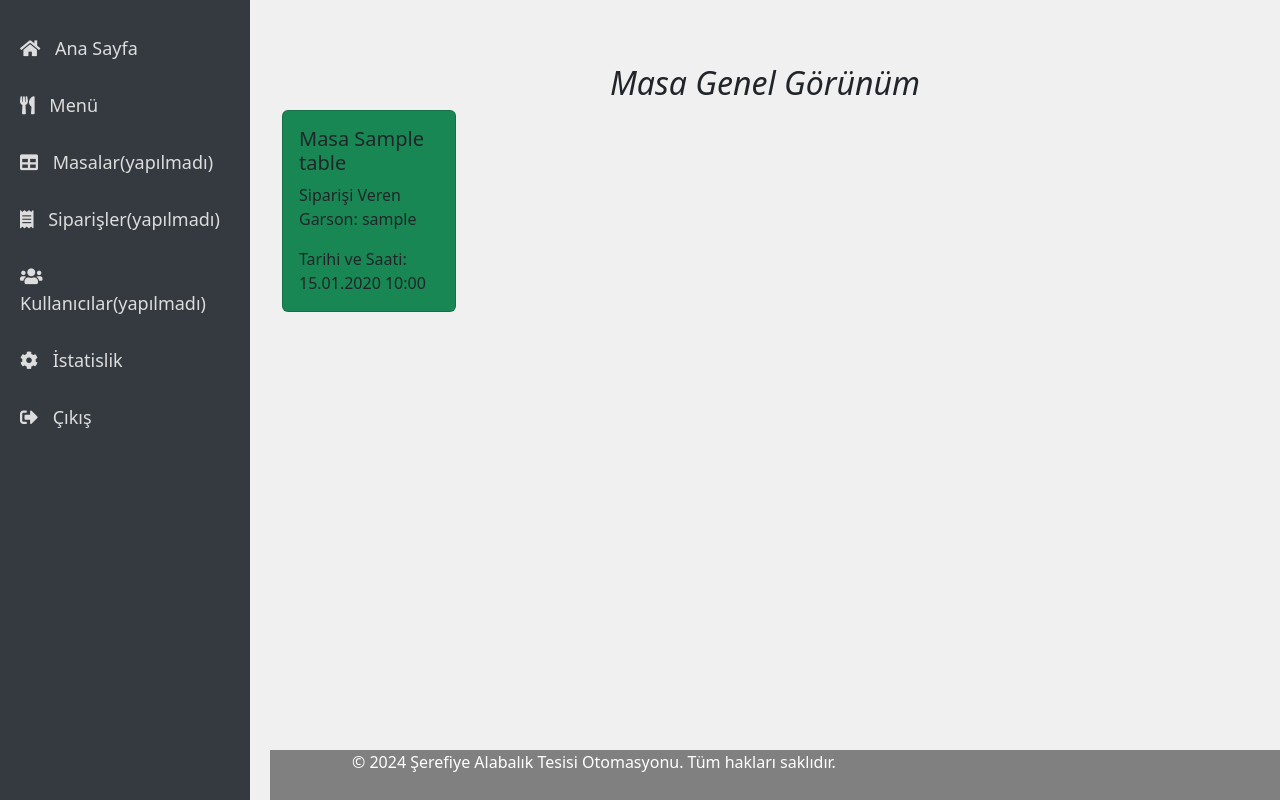
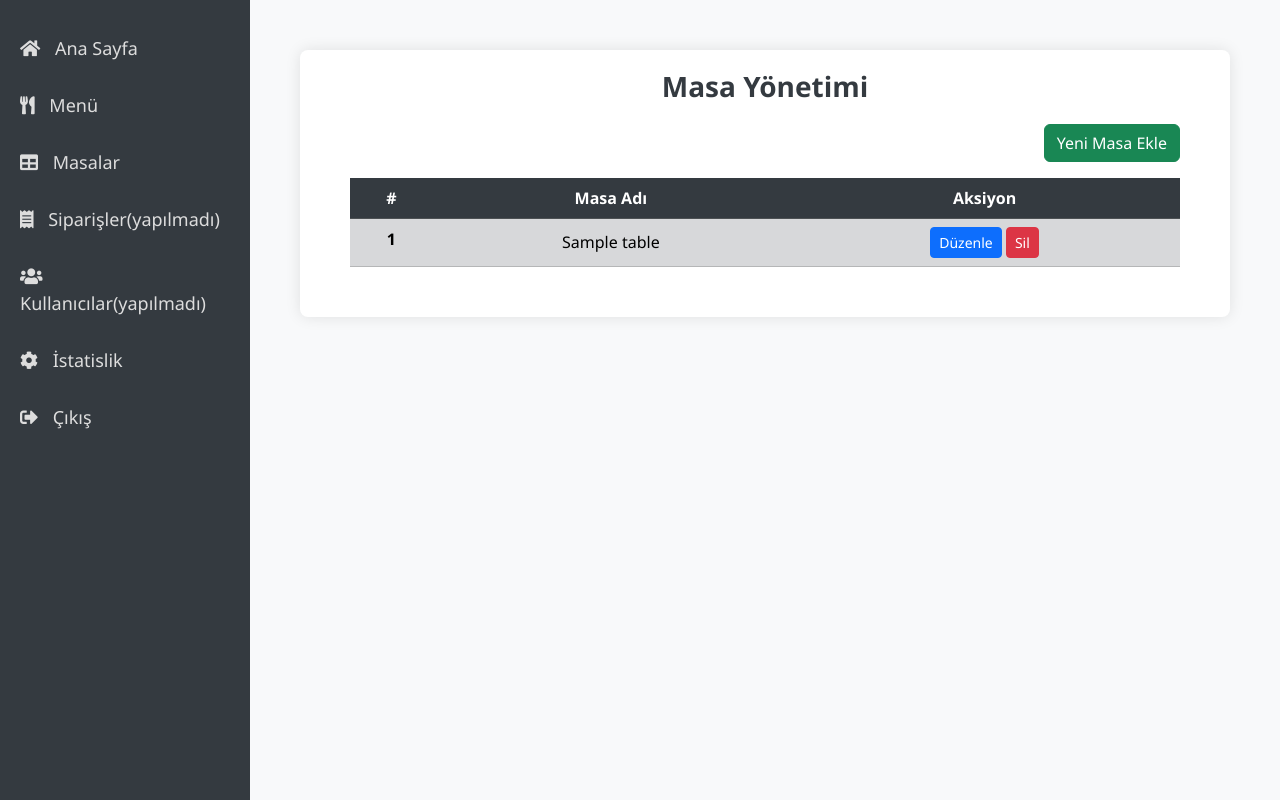
Before and after one commit to veyselemreyemlik/LokantaOtomasyon, a PHP site: page /table.php in a window 1280 px wide. Run offline with PHP 8.4, Linux system fonts and the light colour scheme; tables that the repository leaves empty or names only in its code hold one stand-in row (values such as "Sample post").

Commit message:
masa işlemleri yapıldı

```diff
--- a/sidebar.php
+++ b/sidebar.php
@@ -64,7 +64,7 @@
     <div class="sidebar">
         <a href="admin.php"><i class="fas fa-home"></i> Ana Sayfa</a>
         <a href="menu.php"><i class="fas fa-utensils"></i> Menü </a>
-        <a href="table.php"><i class="fas fa-table"></i> Masalar(yapılmadı)</a>
+        <a href="table.php"><i class="fas fa-table"></i> Masalar</a>
         <a href="orders.php"><i class="fas fa-receipt"></i> Siparişler(yapılmadı)</a>
         <a href="users.php"><i class="fas fa-users"></i> Kullanıcılar(yapılmadı)</a>
         <a href="statistics.php"><i class="fas fa-cog"></i> İstatislik</a>
--- a/table.php
+++ b/table.php
@@ -1,158 +1,176 @@
 <?php
-include 'connection.php';
-include 'sidebar.php';
-
-
-session_start();
-
-// Masaları ve sipariş durumlarını veritabanından çekme
-$sql_active_tables = "SELECT t.id AS table_id, t.table_name, u.username AS waiter_name
-                      FROM tables t
-                      LEFT JOIN orders o ON t.id = o.table_id
-                      LEFT JOIN users u ON o.user_id = u.id
-                      WHERE o.status IS NOT NULL
-                      GROUP BY t.id, t.table_name, u.username";
-$result_active_tables = $conn->query($sql_active_tables);
-
-$sql_inactive_tables = "SELECT t.id AS table_id, t.table_name
-                        FROM tables t
-                        LEFT JOIN orders o ON t.id = o.table_id
-                        WHERE o.status IS NULL";
-$result_inactive_tables = $conn->query($sql_inactive_tables);
+include "connection.php";
+include "sidebar.php";
 ?>
 
 <!DOCTYPE html>
 <html lang="tr">
 
 <head>
-    <meta charset="UTF-8">
-    <meta name="viewport" content="width=device-width, initial-scale=1.0">
-    <title>Masalar Genel Görünüm</title>
-    <link rel="stylesheet" href="view/style.css">
-    <link href="https://cdn.jsdelivr.net/npm/bootstrap@5.3.3/dist/css/bootstrap.min.css" rel="stylesheet"
-        integrity="sha384-QWTKZyjpPEjISv5WaRU9OFeRpok6YctnYmDr5pNlyT2bRjXh0JMhjY6hW+ALEwIH" crossorigin="anonymous">
-    <script src="https://cdn.jsdelivr.net/npm/chart.js"></script>
     <style>
-        .chart-container {
-            position: relative;
-            height: 40vh;
+    body {
+        font-family: 'Segoe UI', Tahoma, Geneva, Verdana, sans-serif;
+        background-color: #f8f9fa;
     }
 
-        .row {
-            margin-bottom: 20px;
+    .content {
+        padding: 50px;
     }
 
-        h2 {
+    .table-container {
+        background-color: #ffffff;
+        border-radius: 8px;
+        box-shadow: 0 0 15px rgba(0, 0, 0, 0.1);
+        padding: 50px;
+    }
+
+    h1 {
+        font-size: 28px;
+        font-weight: 600;
+        margin-bottom: 20px;
+        color: #343a40;
         text-align: center;
-            margin-top: 20px;
-            font-style: oblique;
+    }
 
+    .table {
+        margin-bottom: 0;
+    }
+
+    .table thead th {
+        background-color: #343a40;
+        color: #ffffff;
+    }
+
+    .table tbody tr:nth-of-type(odd) {
+        background-color: #f2f2f2;
+    }
+
+    .table tbody tr:hover {
+        background-color: #e9ecef;
+    }
+
+    .table tbody tr td {
+        vertical-align: middle;
+    }
+
+
+    .table {
+        text-align: center;
+    }
+
+
+
+    .table-container {
+        margin: auto;
+        padding-top: 20px;
     }
     </style>
 </head>
 
-<body style="background-color: #f0f0f0;">
-    <div class="container-fluid mt-6">
-        <div class="row">
-            <!-- Main content -->
-            <!-- Masalar -->
-            <div class="container mt-4">
-                <h2>Masa Genel Görünüm</h2>
-                <div class="row row-cols-1 row-cols-md-5 g-4">
+<body>
+    <div class="table-container">
+        <h1>Masa Yönetimi</h1>
+
+        <!-- Ekleme Butonu -->
+        <div class="mb-3 text-end">
+            <button type="button" class="btn btn-success" data-bs-toggle="modal" data-bs-target="#exampleModal">
+                Yeni Masa Ekle
+            </button>
+        </div>
+
+        <table class="table table-striped table-hover">
+            <thead class="table-dark">
+                <tr>
+                    <th scope="col">#</th>
+                    <th scope="col">Masa Adı</th>
+                    <th scope="col">Aksiyon</th>
+                </tr>
+            </thead>
+            <tbody class="table-secondary">
                 <?php
-                    // Tüm masaları sorgula
-                    $sql = "SELECT t.*, COUNT(o.id) AS order_count
-                            FROM tables t
-                            LEFT JOIN orders o ON t.id = o.table_id
-                            GROUP BY t.id";
+                $sql = "SELECT * FROM tables";
                 $result = $conn->query($sql);
 
-                    if ($result && $result->num_rows > 0) {
+                if ($result->num_rows > 0) {
                     while ($row = $result->fetch_assoc()) {
-                            $table_id = $row['id'];
-                            $order_count = $row['order_count'];
+                ?>
+                <tr>
+                    <th scope='row'><?php echo $row["table_id"]; ?></th>
+                    <td><?php echo $row["table_name"]; ?></td>
+                    <td>
+                        <button type='button' class='btn btn-primary btn-sm' data-bs-toggle='modal'
+                            data-bs-target='#exampleModal<?php echo $row["table_id"]; ?>'>
+                            Düzenle
+                        </button>
+                        <a href='table_delete.php?table_id=<?php echo $row["table_id"]; ?>'
+                            class='btn btn-danger btn-sm'
+                            onclick='return confirm("Bu masayı silmek istediğinizden emin misiniz?")'>
+                            Sil
+                        </a>
+                    </td>
+                </tr>
 
-                            // Masanın arka plan rengini belirle
-                            $bg_color_class = ($order_count > 0) ? 'bg-success' : 'bg-primary';
-
-                            echo '<div class="col">';
-                            echo '<div class="card ' . $bg_color_class . '" style="cursor: pointer;" data-bs-toggle="modal" data-bs-target="#masaModal' . $table_id . '">';
-                            echo '<div class="card-body">';
-                            echo '<h5 class="card-title">Masa ' . $row['table_name'] . '</h5>';
-                            if ($order_count > 0) {
-                                // Masada sipariş varsa, son alınan siparişi göster
-                                $last_order_sql = "SELECT o.*, u.username AS garson_name, GROUP_CONCAT(mi.name SEPARATOR ', ') AS menu_items
-                                                   FROM orders o
-                                                   LEFT JOIN users u ON o.user_id = u.id
-                                                   LEFT JOIN order_details od ON o.id = od.order_id
-                                                   LEFT JOIN menu_items mi ON od.menu_item_id = mi.id
-                                                   WHERE o.table_id = $table_id
-                                                   ORDER BY o.created_at DESC
-                                                   LIMIT 1";
-                                $last_order_result = $conn->query($last_order_sql);
-
-                                if ($last_order_result && $last_order_result->num_rows > 0) {
-                                    $last_order_row = $last_order_result->fetch_assoc();
-                                    echo '<p class="card-text">Siparişi Veren Garson: ' . $last_order_row['garson_name'] . '</p>';
-                                    echo '<p class="card-text">Tarihi ve Saati: ' . date('d.m.Y H:i', strtotime($last_order_row['created_at'])) . '</p>';
-                                }
-                            }
-                            echo '</div>';
-                            echo '</div>';
-                            echo '</div>';
-
-                            // Modal oluştur
-                            echo '<div class="modal fade" id="masaModal' . $table_id . '" tabindex="-1" aria-labelledby="masaModalLabel' . $table_id . '" aria-hidden="true">';
-                            echo '<div class="modal-dialog">';
-                            echo '<div class="modal-content">';
-                            echo '<div class="modal-header">';
-                            echo '<h5 class="modal-title" id="masaModalLabel' . $table_id . '">Masa ' . $row['table_name'] . ' Detayları</h5>';
-                            echo '<button type="button" class="btn-close" data-bs-dismiss="modal" aria-label="Close"></button>';
-                            echo '</div>';
-                            echo '<div class="modal-body">';
-                            if ($order_count > 0) {
-                                // Masada sipariş varsa, son alınan siparişi göster
-                                echo '<p>Siparişi Veren Garson :' . $last_order_row['garson_name'] . '</p>';
-                                echo '<p>Sipariş İçeriği: ' . $last_order_row['menu_items'] . '</p>';
-                                echo '<p>Tarihi ve Saati: ' . date('d.m.Y H:i', strtotime($last_order_row['created_at'])) . '</p>';
-                            } else {
-                                echo '<p>Bu masada henüz sipariş yok.</p>';
-                            }
-                            echo '</div>';
-                            echo '<div class="modal-footer">';
-                            echo '<button type="button" class="btn btn-secondary" data-bs-dismiss="modal">Kapat</button>';
-                            echo '</div>';
-                            echo '</div>';
-                            echo '</div>';
-                            echo '</div>';
+                <!-- Modal for editing each table item -->
+                <div class='modal fade' id='exampleModal<?php echo $row["table_id"]; ?>' tabindex='-1'
+                    aria-labelledby='exampleModalLabel' aria-hidden='true'>
+                    <div class='modal-dialog'>
+                        <div class='modal-content'>
+                            <div class='modal-header'>
+                                <h1 class='modal-title fs-5' id='exampleModalLabel'>Masa Düzenle</h1>
+                                <button type='button' class='btn-close' data-bs-dismiss='modal'
+                                    aria-label='Close'></button>
+                            </div>
+                            <div class='modal-body'>
+                                <!-- Form fields for editing -->
+                                <form action='table_update.php' method='POST'>
+                                    <input type='hidden' name='table_id' value='<?php echo $row["table_id"]; ?>'>
+                                    <div class='mb-3'>
+                                        <label for='table_name' class='form-label'>Masa Adı</label>
+                                        <input type='text' class='form-control' id='table_name' name='table_name'
+                                            value='<?php echo $row["table_name"]; ?>' required>
+                                    </div>
+                                    <button type='submit' class='btn btn-primary'>Kaydet</button>
+                                </form>
+                            </div>
+                        </div>
+                    </div>
+                </div>
+                <?php
                     }
                 } else {
-                        echo '<div class="alert alert-info">Hiç masa bulunamadı.</div>';
+                    echo "<tr><td colspan='3'>Masa bulunmamaktadır.</td></tr>";
                 }
+                $conn->close();
                 ?>
+            </tbody>
+        </table>
+    </div>
+
+    <!-- Modal for adding a new table item -->
+    <div class='modal fade' id='exampleModal' tabindex='-1' aria-labelledby='exampleModalLabel' aria-hidden='true'>
+        <div class='modal-dialog'>
+            <div class='modal-content'>
+                <div class='modal-header'>
+                    <h1 class='modal-title fs-5' id='exampleModalLabel'>Yeni Masa Ekle</h1>
+                    <button type='button' class='btn-close' data-bs-dismiss='modal' aria-label='Close'></button>
+                </div>
+                <div class='modal-body'>
+                    <!-- Form fields for adding a new table item -->
+                    <form action='table_add.php' method='POST'>
+                        <div class='mb-3'>
+                            <label for='table_name' class='form-label'>Masa Adı</label>
+                            <input type='text' class='form-control' id='table_name' name='table_name' required>
+                        </div>
+                        <button type='submit' class='btn btn-success'>Ekle</button>
+                    </form>
+                </div>
+            </div>
         </div>
     </div>
 
+    <script src="https://cdn.jsdelivr.net/npm/bootstrap@5.3.3/dist/js/bootstrap.bundle.min.js"
+        integrity="sha384-YvpcrYf0tY3lHB60NNkmXc5s9fDVZLESaAA55NDzOxhy9GkcIdslK1eN7N6jIeHz" crossorigin="anonymous">
+    </script>
+</body>
 
-        </div>
-
-    </div>
-
-
-
-</body>
-<script src="https://code.jquery.com/jquery-3.6.0.min.js"></script>
-<script src="https://cdn.jsdelivr.net/npm/bootstrap@5.3.3/dist/js/bootstrap.bundle.min.js"
-    integrity="sha384-QWTKZyjpPEjISv5WaRU9OFeRpok6YctnYmDr5pNlyT2bRjXh0JMhjY6hW+ALEwIH"
-    crossorigin="anonymous"></script>
-<script>
-    function showOrderDetails(tableId) {
-        fetch('fetch_order_details.php?table_id=' + tableId)
-            .then(response => response.text())
-            .then(data => {
-                document.getElementById('orderDetailsContent').innerHTML = data;
-                $('#orderDetailsModal').modal('show');
-            });
-    }
-</script>
-<?php include 'footer.php'; ?>
+</html>
```
Also changed, not shown: menu.php (+12 -8 lines), table_add.php (added, +22 -0 lines), table_delete.php (added, +27 -0 lines), table_update.php (added, +25 -0 lines). Lines whose indentation alone changed are shown as unchanged.
